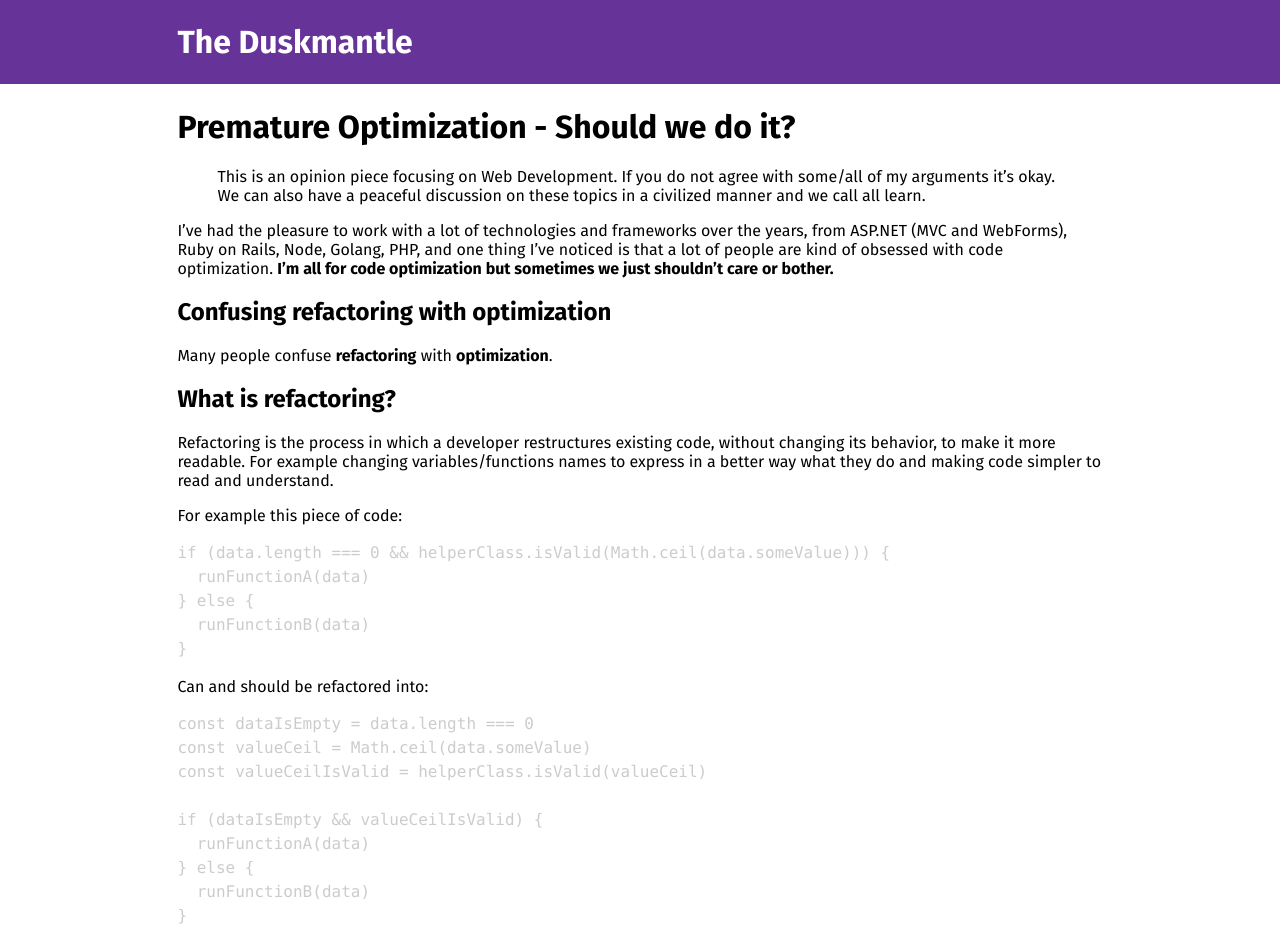
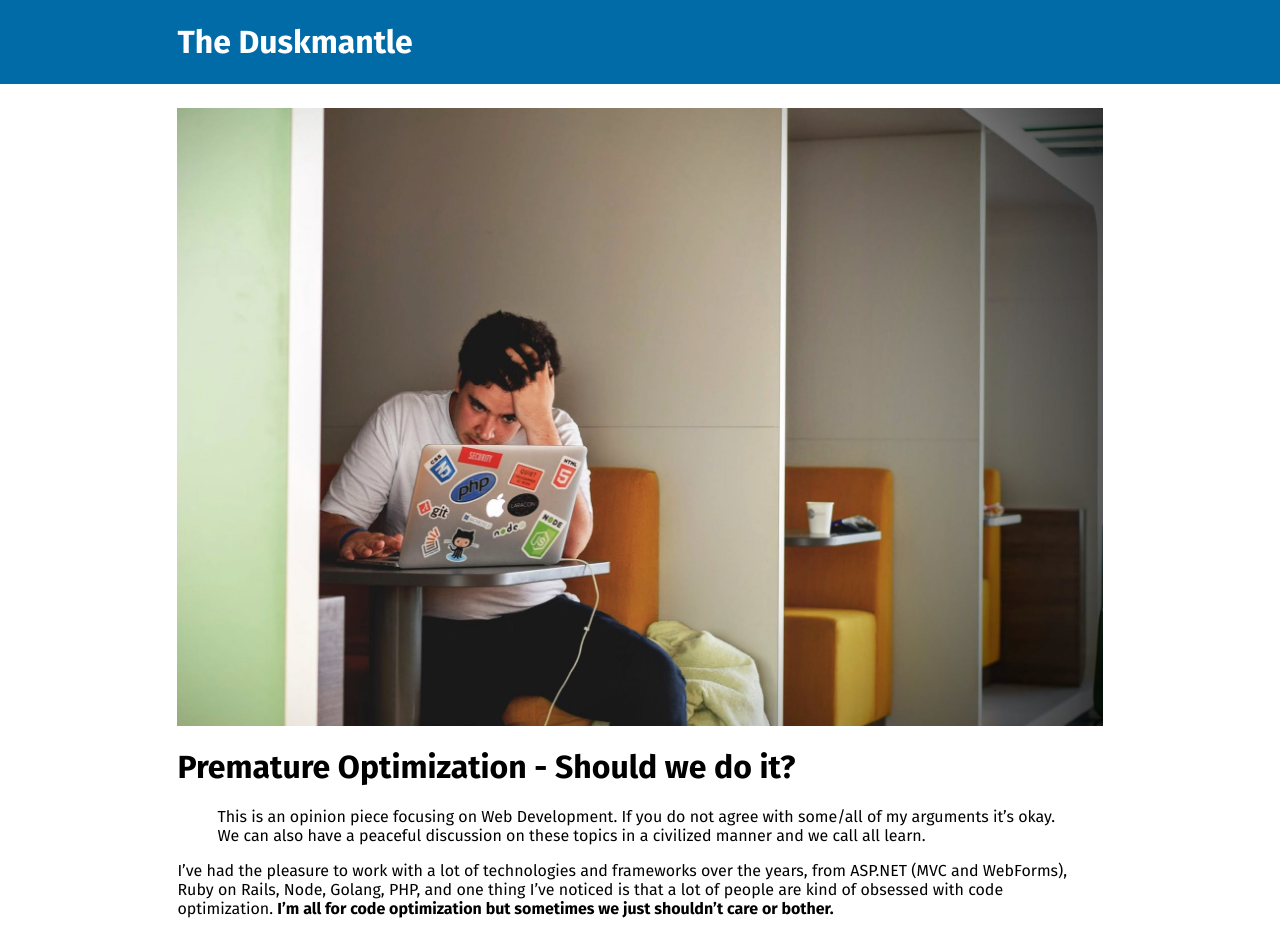
Before and after one commit to JoaoCnh/the-duskmantle, a Gatsby site: page /premature-optimization-should-we-do-it/ in a window 1280 px wide. Shown: the top 931 px of the page. Built offline with nearby package versions, Linux system fonts and the light colour scheme; Gatsby itself is replaced by a stand-in of ours; some packages are replaced by stand-ins of ours.

Commit message:
:package: adding image processing in md posts and theming

```diff
--- a/gatsby-config.js
+++ b/gatsby-config.js
@@ -25,6 +25,7 @@ module.exports = {
       resolve: `gatsby-transformer-remark`,
       options: {
         plugins: [
+          `gatsby-remark-images`,
           `@weknow/gatsby-remark-twitter`,
           { resolve: `gatsby-remark-prismjs` },
         ],
--- a/package.json
+++ b/package.json
@@ -12,6 +12,7 @@
     "gatsby-plugin-offline": "^2.0.25",
     "gatsby-plugin-react-helmet": "^3.0.10",
     "gatsby-plugin-sharp": "^2.0.30",
+    "gatsby-remark-images": "^3.0.10",
     "gatsby-remark-prismjs": "^3.2.6",
     "gatsby-source-filesystem": "^2.0.27",
     "gatsby-transformer-remark": "^2.3.8",
@@ -35,6 +36,7 @@
     "format": "prettier --write src/**/*.{js,jsx}",
     "start": "npm run develop",
     "serve": "gatsby serve",
+    "now-build": "npm run build",
     "test": "echo \"Write tests! -> https://gatsby.dev/unit-testing\""
   },
   "repository": {
--- /dev/null
+++ b/src/components/footer/footer.module.css
@@ -0,0 +1,14 @@
+.footer {
+  color: white;
+  background: #3c3734;
+}
+
+.container {
+  margin: 0 auto;
+  max-width: 960px;
+  padding: 1.45rem 1.0875rem;
+}
+
+.link {
+  color: #016ba7;
+}
--- /dev/null
+++ b/src/components/footer/index.js
@@ -0,0 +1,17 @@
+import React from "react"
+
+import styles from "./footer.module.css"
+
+export default function Footer() {
+  return (
+    <footer className={styles.footer}>
+      <div className={styles.container}>
+        © {new Date().getFullYear()}, Built with
+        {` `}
+        <a href="https://www.gatsbyjs.org" className={styles.link}>
+          Gatsby
+        </a>
+      </div>
+    </footer>
+  )
+}
--- a/src/components/header.js
+++ /dev/null
@@ -1,42 +0,0 @@
-import { Link } from "gatsby"
-import PropTypes from "prop-types"
-import React from "react"
-
-const Header = ({ siteTitle }) => (
-  <header
-    style={{
-      background: `rebeccapurple`,
-      marginBottom: `1.45rem`,
-    }}
-  >
-    <div
-      style={{
-        margin: `0 auto`,
-        maxWidth: 960,
-        padding: `1.45rem 1.0875rem`,
-      }}
-    >
-      <h1 style={{ margin: 0 }}>
-        <Link
-          to="/"
-          style={{
-            color: `white`,
-            textDecoration: `none`,
-          }}
-        >
-          {siteTitle}
-        </Link>
-      </h1>
-    </div>
-  </header>
-)
-
-Header.propTypes = {
-  siteTitle: PropTypes.string,
-}
-
-Header.defaultProps = {
-  siteTitle: ``,
-}
-
-export default Header
--- /dev/null
+++ b/src/components/header/header.module.css
@@ -0,0 +1,19 @@
+.header {
+  background: #016ba7;
+  margin-bottom: 1.45rem;
+}
+
+.container {
+  margin: 0 auto;
+  max-width: 960px;
+  padding: 1.45rem 1.0875rem;
+}
+
+.title {
+  margin: 0;
+}
+
+.link {
+  color: white;
+  text-decoration: none;
+}
--- /dev/null
+++ b/src/components/header/index.js
@@ -0,0 +1,27 @@
+import React from "react"
+import { Link } from "gatsby"
+import PropTypes from "prop-types"
+
+import styles from "./header.module.css"
+
+const Header = ({ siteTitle }) => (
+  <header className={styles.header}>
+    <div className={styles.container}>
+      <h1 className={styles.title}>
+        <Link to="/" className={styles.link}>
+          {siteTitle}
+        </Link>
+      </h1>
+    </div>
+  </header>
+)
+
+Header.propTypes = {
+  siteTitle: PropTypes.string,
+}
+
+Header.defaultProps = {
+  siteTitle: ``,
+}
+
+export default Header
--- a/src/components/layout.css
+++ b/src/components/layout.css
@@ -18,3 +18,10 @@ body {
   /* background-color: #FFE53B;
   background-image: linear-gradient(147deg, #FFE53B 0%, #fd3838 74%); */
 }
+
+.container {
+  margin: 0 auto;
+  max-width: 960px;
+  padding-top: 0px;
+  padding: 0px 1.0875rem 1.45rem;
+}
--- a/src/components/layout.js
+++ b/src/components/layout.js
@@ -10,6 +10,7 @@ import PropTypes from "prop-types"
 import { StaticQuery, graphql } from "gatsby"
 
 import Header from "./header"
+import Footer from "./footer"
 import "./layout.css"
 
 const Layout = ({ children }) => (
@@ -26,21 +27,10 @@ const Layout = ({ children }) => (
     render={data => (
       <>
         <Header siteTitle={data.site.siteMetadata.title} />
-        <div
-          style={{
-            margin: `0 auto`,
-            maxWidth: 960,
-            padding: `0px 1.0875rem 1.45rem`,
-            paddingTop: 0,
-          }}
-        >
+        <div className="container">
           <main>{children}</main>
-          <footer>
-            © {new Date().getFullYear()}, Built with
-            {` `}
-            <a href="https://www.gatsbyjs.org">Gatsby</a>
-          </footer>
         </div>
+        <Footer />
       </>
     )}
   />
--- a/src/templates/blog-post.js
+++ b/src/templates/blog-post.js
@@ -1,14 +1,16 @@
 import React from "react"
+import Img from "gatsby-image"
 import { graphql } from "gatsby"
 
 import Layout from "../components/layout"
 
 function BlogPost(props) {
   const post = props.data.markdownRemark
-  const { title } = post.frontmatter
+  const { title, image } = post.frontmatter
 
   return (
     <Layout>
+      {!!image ? <Img fluid={image.childImageSharp.fluid} /> : null}
       <h1>{title}</h1>
       <div dangerouslySetInnerHTML={{ __html: post.html }} />
     </Layout>
@@ -24,6 +26,16 @@ export const query = graphql`
       excerpt
       frontmatter {
         title
+        image {
+          childImageSharp {
+            resize(width: 1000, height: 300) {
+              src
+            }
+            fluid(maxWidth: 1500) {
+              ...GatsbyImageSharpFluid
+            }
+          }
+        }
       }
     }
   }
```
Also changed, not shown: now.json (added, +12 -0 lines), 1 other file.
